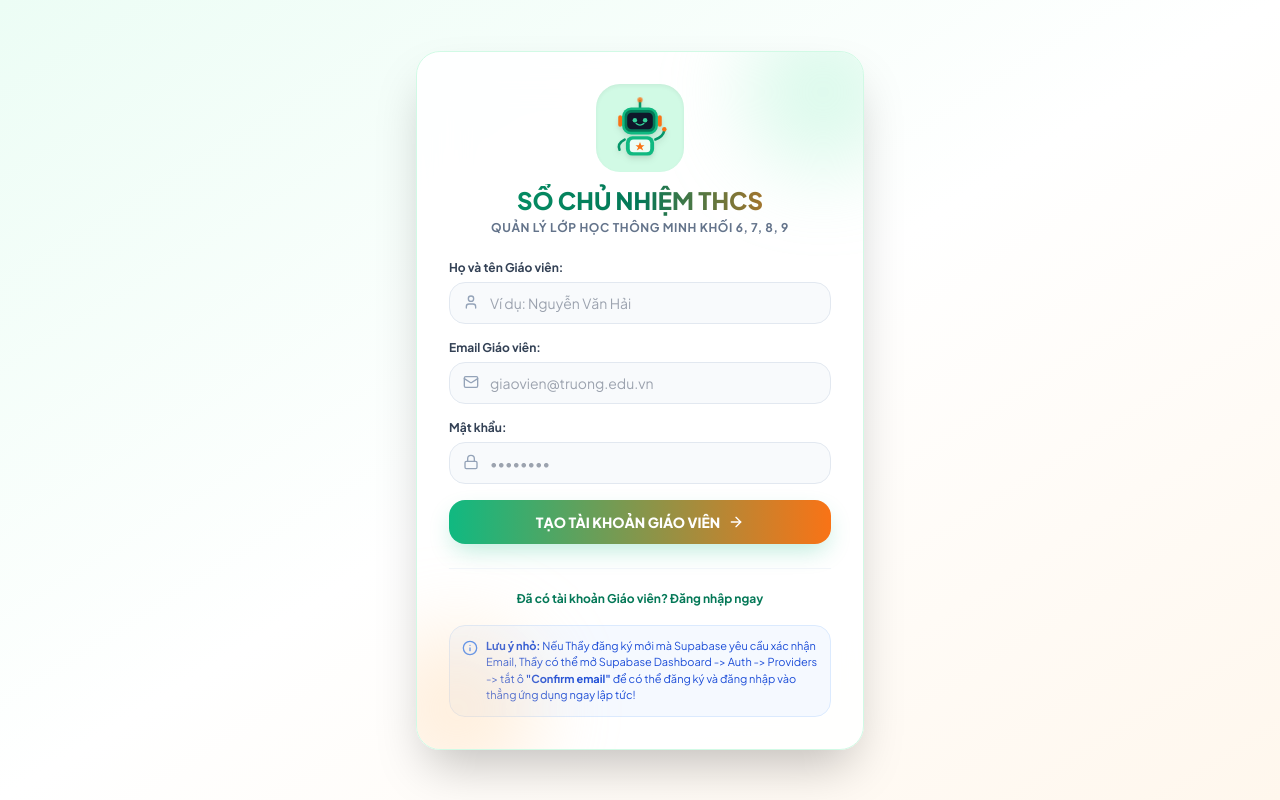
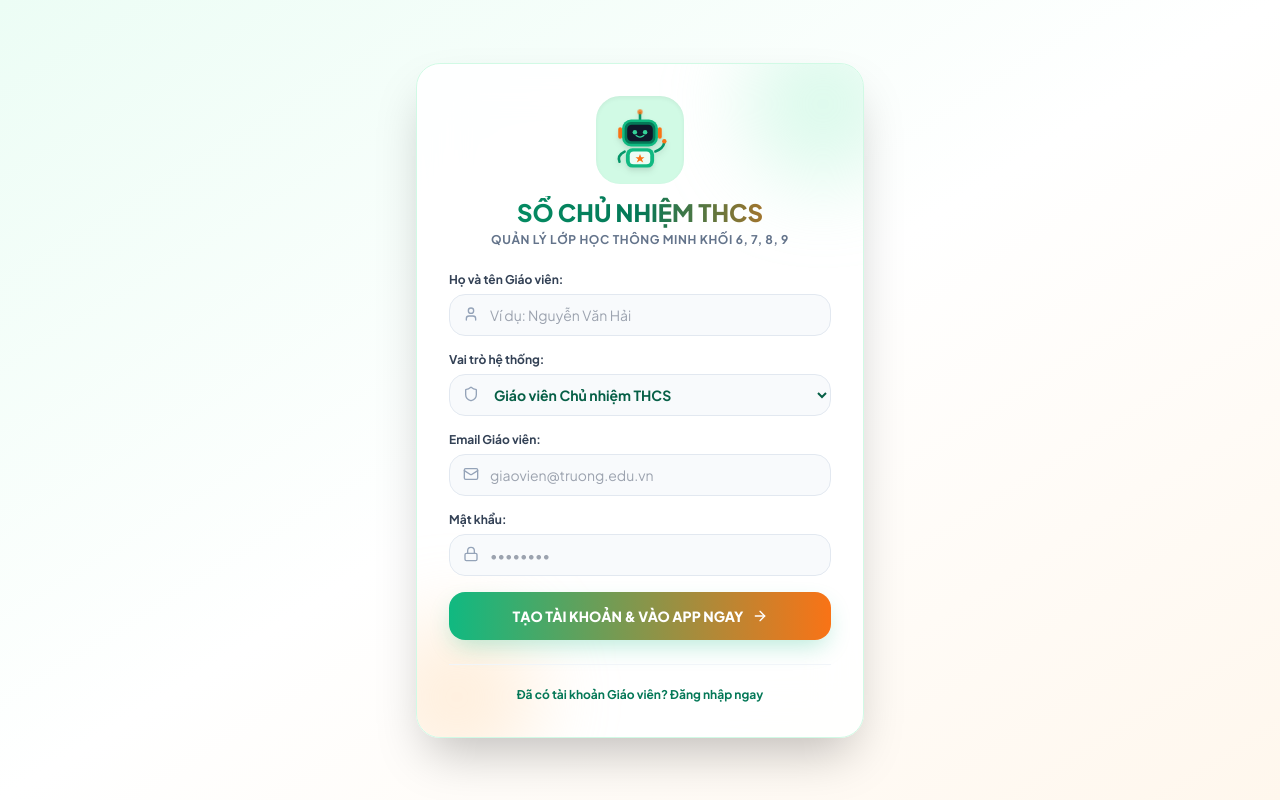
Before and after one commit to tienganhpc2018/so-chu-nhiem, a React (Vite) app: page / in a window 1280 px wide. Both pictures are taken after a click on the button "Chưa có tài khoản? Nhấn vào đây để Đăng ký mới". Built offline with nearby package versions, Linux system fonts and the light colour scheme; no server answers.

Commit message:
Bổ sung vai trò Giáo viên / Admin khi đăng ký và tự động đăng nhập vào ứng dụng ngay sau khi nhấn Tạo tài khoản

```diff
--- a/src/pages/Auth.jsx
+++ b/src/pages/Auth.jsx
@@ -2,7 +2,7 @@ import React, { useState } from 'react';
 import { useAuth } from '../context/AuthContext';
 import { soundFx } from '../utils/soundEffects';
 import { MascotRobot } from '../components/MascotRobot';
-import { Mail, Lock, User, ArrowRight, AlertCircle, CheckCircle2, Info } from 'lucide-react';
+import { Mail, Lock, User, ArrowRight, AlertCircle, CheckCircle2, Shield } from 'lucide-react';
 
 export const Auth = () => {
   const { signIn, signUp, configError } = useAuth();
@@ -10,6 +10,7 @@ export const Auth = () => {
   const [email, setEmail] = useState('');
   const [password, setPassword] = useState('');
   const [fullName, setFullName] = useState('');
+  const [role, setRole] = useState('teacher');
   const [loading, setLoading] = useState(false);
   const [errorMsg, setErrorMsg] = useState(null);
   const [successMsg, setSuccessMsg] = useState(null);
@@ -20,13 +21,13 @@ export const Auth = () => {
       return 'Email hoặc mật khẩu không chính xác. Vui lòng kiểm tra lại.';
     }
     if (msg.includes('Email not confirmed')) {
-      return 'Tài khoản chưa được xác nhận Email. Vui lòng kiểm tra Hộp thư Email của bạn để xác nhận (hoặc vào Supabase Auth Settings tắt "Confirm email" để vào thẳng).';
+      return 'Tài khoản chưa xác nhận Email. Thầy vui lòng vào Supabase Dashboard -> Auth -> Providers -> Email -> Tắt công tắc "Confirm email" để đăng nhập vào ứng dụng ngay lập tức.';
     }
     if (msg.includes('User already registered')) {
-      return 'Email này đã được đăng ký tài khoản. Vui lòng bấm Đăng nhập.';
+      return 'Email này đã được đăng ký tài khoản Giáo viên. Vui lòng bấm "Đăng nhập".';
     }
     if (msg.includes('Password should be at least')) {
-      return 'Mật khẩu phải có ít nhất 6 ký tự.';
+      return 'Mật khẩu phải có độ dài ít nhất 6 ký tự.';
     }
     return msg || 'Đã xảy ra lỗi trong quá trình đăng nhập/đăng ký.';
   };
@@ -45,16 +46,23 @@ export const Auth = () => {
           setLoading(false);
           return;
         }
-        const { data, error } = await signUp(email, password, fullName);
-        if (error) throw error;
+
+        // 1. Đăng ký tài khoản mới với vai trò Giáo viên
+        const { data: signUpData, error: signUpErr } = await signUp(email, password, fullName);
+        if (signUpErr) throw signUpErr;
 
         soundFx.playCorrect();
-        if (data?.session) {
-          setSuccessMsg('Đăng ký thành công! Đang đăng nhập...');
+
+        // 2. Thử Đăng nhập tự động ngay lập tức vào App
+        const { error: signInErr } = await signIn(email, password);
+        if (signInErr) {
+          // Nếu Supabase vẫn yêu cầu xác thực Email
+          setSuccessMsg('Đăng ký thành công! Nếu chưa vào được ứng dụng, Thầy vui lòng mở Supabase Dashboard -> Auth -> Providers -> Email -> Tắt "Confirm email" rồi bấm Đăng nhập.');
+          setIsSignUp(false);
         } else {
-          setSuccessMsg('Đăng ký thành công! Bạn có thể Đăng nhập ngay (Nếu Supabase yêu cầu xác thực Email, vui lòng kiểm tra Hộp thư Email của bạn hoặc tắt "Confirm email" trong cài đặt Supabase).');
-          setIsSignUp(false);
+          setSuccessMsg('Đăng ký thành công! Đang chuyển hướng vào ứng dụng...');
         }
+
       } else {
         const { data, error } = await signIn(email, password);
         if (error) throw error;
@@ -122,6 +130,7 @@ export const Auth = () => {
         <form onSubmit={handleSubmit} className="space-y-4 relative z-10">
 
           {isSignUp && (
+            <>
               <div>
                 <label className="block text-xs font-bold text-slate-700 mb-1.5">Họ và tên Giáo viên:</label>
                 <div className="relative">
@@ -136,6 +145,22 @@ export const Auth = () => {
                   />
                 </div>
               </div>
+
+              <div>
+                <label className="block text-xs font-bold text-slate-700 mb-1.5">Vai trò hệ thống:</label>
+                <div className="relative">
+                  <Shield className="w-4 h-4 absolute left-3.5 top-3 text-slate-400" />
+                  <select
+                    value={role}
+                    onChange={(e) => setRole(e.target.value)}
+                    className="w-full bg-slate-50 border border-slate-200 rounded-2xl pl-10 pr-4 py-2.5 text-sm font-bold text-mint-800 focus:ring-2 focus:ring-mint-500 outline-none transition-all"
+                  >
+                    <option value="teacher">Giáo viên Chủ nhiệm THCS</option>
+                    <option value="admin">Quản trị viên (Admin)</option>
+                  </select>
+                </div>
+              </div>
+            </>
           )}
 
           <div>
@@ -172,9 +197,9 @@ export const Auth = () => {
           <button
             type="submit"
             disabled={loading}
-            className="w-full py-3 bg-gradient-to-r from-mint-500 to-coral-500 hover:from-mint-600 hover:to-coral-600 text-white font-extrabold text-sm rounded-2xl shadow-mint-glow transition-all flex items-center justify-center space-x-2 transform active:scale-95 disabled:opacity-50"
+            className="w-full py-3.5 bg-gradient-to-r from-mint-500 to-coral-500 hover:from-mint-600 hover:to-coral-600 text-white font-extrabold text-sm rounded-2xl shadow-mint-glow transition-all flex items-center justify-center space-x-2 transform active:scale-95 disabled:opacity-50"
           >
-            <span>{loading ? 'Đang xử lý...' : isSignUp ? 'TẠO TÀI KHOẢN GIÁO VIÊN' : 'ĐĂNG NHẬP SỔ CHỦ NHIỆM'}</span>
+            <span>{loading ? 'Đang xử lý...' : isSignUp ? 'TẠO TÀI KHOẢN & VÀO APP NGAY' : 'ĐĂNG NHẬP SỔ CHỦ NHIỆM'}</span>
             <ArrowRight className="w-4 h-4" />
           </button>
         </form>
@@ -196,14 +221,6 @@ export const Auth = () => {
           </button>
         </div>
 
-        {/* Helpful Tip Notice */}
-        <div className="mt-4 p-3 bg-blue-50/60 border border-blue-100 rounded-2xl text-[11px] text-blue-700 flex items-start space-x-2">
-          <Info className="w-4 h-4 text-blue-500 shrink-0 mt-0.5" />
-          <span>
-            <b>Lưu ý nhỏ:</b> Nếu Thầy đăng ký mới mà Supabase yêu cầu xác nhận Email, Thầy có thể mở Supabase Dashboard -> Auth -> Providers -> tắt ô <b>"Confirm email"</b> để có thể đăng ký và đăng nhập vào thẳng ứng dụng ngay lập tức!
-          </span>
-        </div>
-
       </div>
     </div>
   );
```
Lines whose indentation alone changed are shown as unchanged.
